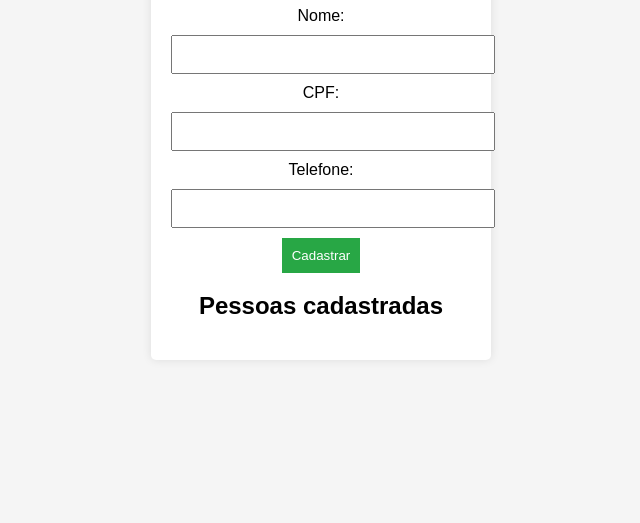
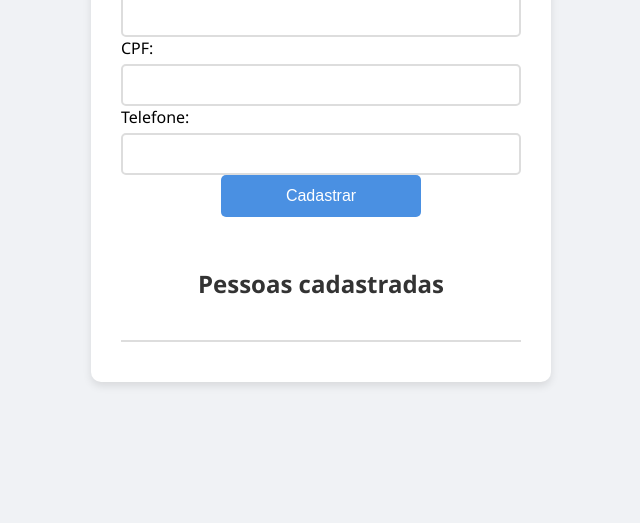
Before and after one commit to eduardoisaac07/trabalhofullstack, a website: page public/index.html in a window 1280 px wide. Shown: the part 293-816 px from the top of the page, without its empty margins (319-959 px from the left). Drawn offline with Linux system fonts and the light colour scheme; no server answers.

Commit message:
parte3
alteracao no front e backend

```diff
--- a/public/app.js
+++ b/public/app.js
@@ -4,6 +4,7 @@ document.getElementById('pessoaForm').addEventListener('submit', async (event) =
     const nome = document.getElementById('nome').value;
     const cpf = document.getElementById('cpf').value;
     const telefone = document.getElementById('telefone').value;
+    const successMessage = document.getElementById('successMessage');
 
     try {
         const response = await fetch('/pessoas', {
@@ -15,8 +16,14 @@ document.getElementById('pessoaForm').addEventListener('submit', async (event) =
         });
 
         if (response.ok) {
-            alert('Pessoa cadastrada com sucesso!');
-            listarPessoas(); // Atualiza a lista
+            successMessage.textContent = 'Pessoa cadastrada com sucesso!';
+            successMessage.style.display = 'block'; // Exibe a mensagem de sucesso
+            setTimeout(() => {
+                successMessage.style.display = 'none'; // Esconde a mensagem após 3 segundos
+            }, 3000);
+
+            document.getElementById('pessoaForm').reset(); // Limpa o formulário
+            listarPessoas(); // Atualiza a lista de pessoas
         } else {
             alert('Erro ao cadastrar pessoa.');
         }
@@ -35,7 +42,7 @@ async function listarPessoas() {
 
         pessoas.forEach(pessoa => {
             const li = document.createElement('li');
-            li.textContent = `${pessoa.nome} - CPF: ${pessoa.cpf} - Telefone: ${pessoa.telefone}`;
+            li.textContent = `- ${pessoa.nome} - CPF: ${pessoa.cpf} - Telefone: ${pessoa.telefone}`;
             pessoasList.appendChild(li);
         });
     } catch (error) {
--- a/public/index.html
+++ b/public/index.html
@@ -8,22 +8,32 @@
 </head>
 <body>
     <div class="container">
-        <h1>Cadastro de Pessoa</h1>
-        <form id="pessoaForm">
-            <label for="nome">Nome:</label>
-            <input type="text" id="nome" name="nome" required><br>
+        <div class="form-section">
+            <h1>Cadastro de Pessoa</h1>
+            <form id="pessoaForm">
+                <div class="input-group">
+                    <label for="nome">Nome:</label>
+                    <input type="text" id="nome" name="nome" required>
+                </div>
+                <div class="input-group">
+                    <label for="cpf">CPF:</label>
+                    <input type="text" id="cpf" name="cpf" required>
+                </div>
+                <div class="input-group">
+                    <label for="telefone">Telefone:</label>
+                    <input type="text" id="telefone" name="telefone" required>
+                </div>
+                <div class="button-group">
+                    <button type="submit" class="submit-btn">Cadastrar</button>
+                </div>
+                <p id="successMessage" class="success-message"></p>
+            </form>
+        </div>
 
-            <label for="cpf">CPF:</label>
-            <input type="text" id="cpf" name="cpf" required><br>
-
-            <label for="telefone">Telefone:</label>
-            <input type="text" id="telefone" name="telefone" required><br>
-
-            <button type="submit">Cadastrar</button>
-        </form>
-
-        <h2>Pessoas cadastradas</h2>
-        <ul id="pessoasList"></ul>
+        <div class="list-section">
+            <h2>Pessoas cadastradas</h2>
+            <ul id="pessoasList"></ul>
+        </div>
     </div>
     <script src="app.js"></script>
 </body>
--- a/public/style.css
+++ b/public/style.css
@@ -1,40 +1,99 @@
 body {
-    font-family: Arial, sans-serif;
-    background-color: #f5f5f5;
+    font-family: 'Segoe UI', Tahoma, Geneva, Verdana, sans-serif;
+    background-color: #f0f2f5;
     display: flex;
     justify-content: center;
     align-items: center;
     height: 100vh;
+    margin: 0;
 }
 
 .container {
-    background-color: white;
-    padding: 20px;
-    border-radius: 5px;
-    box-shadow: 0 0 10px rgba(0, 0, 0, 0.1);
-    width: 300px;
+    background-color: #fff;
+    padding: 30px;
+    border-radius: 10px;
+    box-shadow: 0 4px 8px rgba(0, 0, 0, 0.1);
+    width: 400px;
+    display: flex;
+    flex-direction: column;
+    gap: 30px;
+}
+
+h1, h2 {
     text-align: center;
+    color: #333;
+}
+
+.form-section, .list-section {
+    display: flex;
+    flex-direction: column;
+    gap: 20px;
+}
+
+.input-group {
+    display: flex;
+    flex-direction: column;
+    gap: 5px;
 }
 
 input {
-    width: 100%;
     padding: 10px;
-    margin: 10px 0;
+    border: 2px solid #ddd;
+    border-radius: 5px;
+    font-size: 1rem;
 }
 
-button {
-    padding: 10px;
-    background-color: #28a745;
+input:focus {
+    border-color: #4A90E2;
+    outline: none;
+    box-shadow: 0 0 5px rgba(74, 144, 226, 0.5);
+}
+
+.button-group {
+    display: flex;
+    justify-content: center;
+}
+
+.submit-btn {
+    padding: 12px;
+    background-color: #4A90E2;
     color: white;
     border: none;
+    border-radius: 5px;
     cursor: pointer;
+    font-size: 1rem;
+    transition: background-color 0.3s ease;
+    width: 50%;
 }
 
-button:hover {
-    background-color: #218838;
+.submit-btn:hover {
+    background-color: #357ABD;
 }
 
 ul {
-    list-style-type: none;
+    list-style: none;
     padding: 0;
+    margin: 0;
+    max-height: 150px;
+    overflow-y: auto;
+    border-top: 2px solid #ddd;
+    padding-top: 10px;
 }
+
+li {
+    padding: 10px;
+    border-bottom: 1px solid #ddd;
+    font-size: 1rem;
+}
+
+li:last-child {
+    border-bottom: none;
+}
+
+.success-message {
+    color: green;
+    text-align: center;
+    margin-top: 15px;
+    font-size: 0.9rem;
+    display: none; /* Esconde inicialmente */
+}
```
